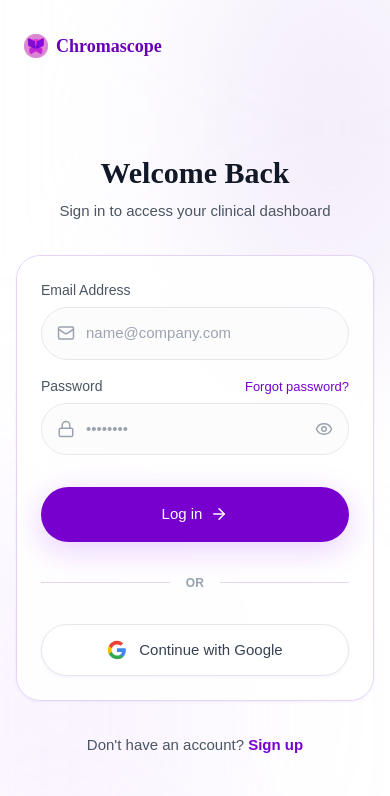
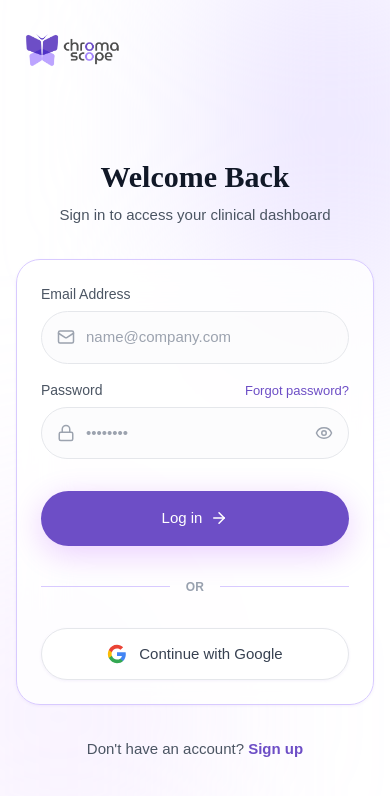
Before and after one commit to cinedalida/Chromascope, a React (Vite) app in the folder frontend/: page /auth in a window 390 px wide. Shown: the top 796 px of the page. Built offline with nearby package versions, Linux system fonts and the light colour scheme; no server answers; a web font is replaced by a local one.

Commit message:
feat(ui): redesign login page brand panel
New brand panel, mobile logo and hidden scrollbars.

```diff
--- a/frontend/src/pages/AuthPage.jsx
+++ b/frontend/src/pages/AuthPage.jsx
@@ -1,7 +1,7 @@
 import { useState } from "react";
 import { useNavigate } from "react-router-dom";
 import { ArrowRight, Mail, Lock, User, AlertCircle, Eye, EyeOff, Loader2 } from "lucide-react";
-import { motion, AnimatePresence } from "framer-motion";
+import { motion, AnimatePresence, useReducedMotion } from "framer-motion";
 import { auth, db } from "../firebase";
 import {
   signInWithEmailAndPassword,
@@ -10,8 +10,12 @@ import {
   GoogleAuthProvider
 } from "firebase/auth";
 import { doc, setDoc } from "firebase/firestore";
+import splashFrame1 from "../assets/splash-animation/splash-animation-1.jpg";
+import chroText from "../assets/logos/chro-text.svg";
+import chroNavLogo from "../assets/logos/chro-nav-logo.png";
 
 export function AuthPage() {
+  const prefersReducedMotion = useReducedMotion();
   const navigate = useNavigate();
   const [isLogin, setIsLogin] = useState(true);
   const [isLoading, setIsLoading] = useState(false);
@@ -147,7 +151,7 @@ export function AuthPage() {
   };
 
   return (
-    <main className="fixed inset-0 z-50 m-0 flex h-screen w-screen overflow-hidden bg-[#FAF4FF] p-0 font-body [-webkit-tap-highlight-color:transparent]">
+    <main className="fixed inset-0 z-50 m-0 flex h-screen w-screen overflow-hidden bg-primary-lightest p-0 font-body [-webkit-tap-highlight-color:transparent]">
       <AnimatePresence>
         {(isLoading || authError) && (
           <motion.div
@@ -172,15 +176,15 @@ export function AuthPage() {
                   <button
                     type="button"
                     onClick={dismissAuthError}
-                    className="w-full rounded-2xl bg-[#7700CF] py-3 font-medium text-white transition-colors hover:bg-[#5C00A3] focus:outline-none"
+                    className="w-full rounded-2xl bg-primary py-3 font-medium text-white transition-colors hover:bg-primary-dark focus:outline-none"
                   >
                     Try again
                   </button>
                 </>
               ) : (
                 <>
-                  <div className="mx-auto mb-4 flex h-14 w-14 items-center justify-center rounded-full bg-[#F3E8FF]">
-                    <Loader2 size={28} className="animate-spin text-[#7700CF]" />
+                  <div className="mx-auto mb-4 flex h-14 w-14 items-center justify-center rounded-full bg-primary-lighter">
+                    <Loader2 size={28} className="animate-spin text-primary" />
                   </div>
                   <p className="text-[15px] font-medium text-[#1F2937]">
                     {authAction === "google"
@@ -199,11 +203,22 @@ export function AuthPage() {
       {/* Left Side - Soft Beauty Brand Visual */}
       <div
         className="relative hidden overflow-hidden lg:flex lg:flex-1"
-        style={{ background: "linear-gradient(135deg, #5A009D 0%, #9D4EDD 100%)" }}
+        style={{
+          background:
+            "linear-gradient(135deg, var(--color-primary-darker) 0%, var(--color-primary) 55%, var(--color-secondary) 100%)",
+        }}
       >
-        <div className="absolute inset-0 flex items-end justify-center">
-          <img src="/src/assets/logos/chro-glass-white.png" alt="Chromascope Logo" className="h-auto w-[85%] object-contain opacity-20 mix-blend-overlay" />
-        </div>
+        {/* Butterfly texture multiplied into the gradient, with a light scrim; the brand band below carries the contrast for the copy. */}
+        <img
+          src={splashFrame1}
+          alt=""
+          aria-hidden="true"
+          className="pointer-events-none absolute inset-0 h-full w-full object-cover opacity-50 mix-blend-multiply"
+        />
+        <div
+          aria-hidden="true"
+          className="pointer-events-none absolute inset-0 bg-gradient-to-b from-transparent to-primary-darker/20"
+        />
 
         <motion.div
           animate={{ opacity: [0.15, 0.25, 0.15] }}
@@ -214,36 +229,49 @@ export function AuthPage() {
         <motion.div
           animate={{ opacity: [0.2, 0.35, 0.2] }}
           transition={{ duration: 18, repeat: Infinity, ease: "easeInOut", delay: 2 }}
-          className="absolute -bottom-[10%] right-[10%] rounded-full bg-[#E0AAFF] blur-[100px]"
+          className="absolute -bottom-[10%] right-[10%] rounded-full bg-primary-light blur-[100px]"
           style={{ width: "500px", height: "500px" }}
         />
 
-        <div className="relative z-10 flex h-full w-full flex-col px-10 py-12">
-          <div className="flex flex-1 items-center justify-center">
-            <div className="flex max-w-lg flex-col items-center space-y-6">
-              <img src="/src/assets/logos/chro-round-icon.png" alt="Chromascope Icon" className="h-24 w-24 opacity-95 drop-shadow-2xl" />
-              <h2 className="text-center font-heading text-5xl font-bold tracking-tight text-white drop-shadow-sm">Chromascope</h2>
-              <p className="text-center text-lg leading-relaxed text-white/90">Experience clinical-grade skin analysis powered by advanced color science and personalized AI-driven beauty insights.</p>
-            </div>
-          </div>
+        {/* Brand band across the bottom: white wordmark left, tagline right. Slides up on load. */}
+        <div className="relative z-10 flex h-full w-full flex-col justify-end">
+          <motion.div
+            initial={prefersReducedMotion ? false : { y: "100%", opacity: 0 }}
+            animate={{ y: 0, opacity: 1 }}
+            transition={{ duration: 0.7, ease: [0.22, 1, 0.36, 1], delay: 0.1 }}
+            className="flex items-center gap-8 bg-primary-darker/90 px-10 py-10 backdrop-blur-sm"
+          >
+            <h2 className="w-56 shrink-0">
+              <img
+                src={chroText}
+                alt="Chromascope"
+                className="block h-auto w-full [filter:brightness(0)_invert(1)]"
+              />
+            </h2>
+            <p className="max-w-[22rem] text-left text-lg leading-relaxed text-white">
+              Experience clinical-grade skin analysis powered by advanced color science and personalized AI-driven beauty insights.
+            </p>
+          </motion.div>
         </div>
       </div>
 
       {/* Right Side - Form */}
-      <div className="relative flex flex-1 flex-col overflow-y-auto bg-white">
-
-        <div className="absolute top-[-10%] right-[-10%] w-[50%] h-[50%] rounded-full bg-[#E5D5F5]/60 blur-[100px] pointer-events-none" />
+      {/* Outer layer clips the off-edge blur blobs (no horizontal scroll); the inner layer scrolls
+          vertically only when the form is taller than the screen, with the scrollbar hidden. */}
+      <div className="relative flex-1 overflow-hidden bg-white">
+        <div className="absolute top-[-10%] right-[-10%] w-[50%] h-[50%] rounded-full bg-secondary-light/60 blur-[100px] pointer-events-none" />
         <div className="absolute bottom-[-10%] left-[-10%] w-[50%] h-[50%] rounded-full bg-[#DBB7FF]/30 blur-[120px] pointer-events-none" />
 
-        <div className="relative z-10 flex items-center gap-2 px-6 pb-2 pt-8 font-heading text-lg font-bold text-[#6800B8] lg:hidden">
-          <img src="/src/assets/logos/chro-round-icon.png" alt="Logo" className="h-6 w-6" style={{ filter: "invert(17%) sepia(90%) saturate(4529%) hue-rotate(272deg) brightness(81%) contrast(115%)" }} />
-          Chromascope
+        <div className="absolute inset-0 flex flex-col overflow-y-auto overflow-x-hidden [scrollbar-width:none] [&::-webkit-scrollbar]:hidden">
+
+        <div className="relative z-10 flex items-center px-6 pb-2 pt-8 lg:hidden">
+          <img src={chroNavLogo} alt="Chromascope" className="h-9 w-auto" />
         </div>
 
         <div className="relative z-10 flex w-full flex-1 flex-col items-center justify-center px-4 py-8 sm:px-8 sm:py-10 lg:p-12">
           <div className="mx-auto w-full max-w-[440px]">
             <header className="mb-8 text-center">
-              <h2 className="font-heading text-3xl font-bold text-[#111827]">
+              <h2 className="font-heading text-3xl font-semibold text-[#111827]">
                 {isLogin ? "Welcome Back" : "Join Chromascope"}
               </h2>
               <p className="mt-2 text-[15px] text-[#4B5563]">
@@ -253,7 +281,7 @@ export function AuthPage() {
 
             <motion.div
               layout
-              className="rounded-[24px] border border-[#E5D5F5] bg-white/80 p-6 shadow-sm backdrop-blur-xl sm:p-8 lg:p-10"
+              className="rounded-[24px] border border-secondary-light bg-white/80 p-6 shadow-sm backdrop-blur-xl sm:p-8 lg:p-10"
             >
               <form onSubmit={handleSubmit} noValidate>
                 <AnimatePresence initial={false}>
@@ -277,7 +305,7 @@ export function AuthPage() {
                             name="name"
                             value={formData.name}
                             onChange={handleChange}
-                            className={`w-full rounded-2xl border ${errors.name ? 'border-rose-400 bg-rose-50' : 'border-gray-200 bg-gray-50/50'} py-3.5 pl-11 pr-4 text-[15px] text-[#1F2937] placeholder:text-[#9CA3AF] outline-none transition-all focus:border-[#7700CF] focus:bg-white focus:ring-4 focus:ring-[#7700CF]/10`}
+                            className={`w-full rounded-2xl border ${errors.name ? 'border-rose-400 bg-rose-50' : 'border-gray-200 bg-gray-50/50'} py-3.5 pl-11 pr-4 text-[15px] text-[#1F2937] placeholder:text-[#9CA3AF] outline-none transition-all focus:border-primary focus:bg-white focus:ring-4 focus:ring-primary/10`}
                             placeholder="Jane Doe"
                           />
                         </div>
@@ -298,7 +326,7 @@ export function AuthPage() {
                       name="email"
                       value={formData.email}
                       onChange={handleChange}
-                      className={`w-full rounded-2xl border ${errors.email ? 'border-rose-400 bg-rose-50' : 'border-gray-200 bg-gray-50/50'} py-3.5 pl-11 pr-4 text-[15px] text-[#1F2937] placeholder:text-[#9CA3AF] outline-none transition-all focus:border-[#7700CF] focus:bg-white focus:ring-4 focus:ring-[#7700CF]/10`}
+                      className={`w-full rounded-2xl border ${errors.email ? 'border-rose-400 bg-rose-50' : 'border-gray-200 bg-gray-50/50'} py-3.5 pl-11 pr-4 text-[15px] text-[#1F2937] placeholder:text-[#9CA3AF] outline-none transition-all focus:border-primary focus:bg-white focus:ring-4 focus:ring-primary/10`}
                       placeholder="name@company.com"
                     />
                   </div>
@@ -311,7 +339,7 @@ export function AuthPage() {
                     {isLogin && (
                       <button
                         type="button"
-                        className="font-medium text-[13px] text-[#7700CF] transition-colors hover:text-[#4A0082] focus:outline-none"
+                        className="font-medium text-[13px] text-primary transition-colors hover:text-[#4A0082] focus:outline-none"
                       >
                         Forgot password?
                       </button>
@@ -326,7 +354,7 @@ export function AuthPage() {
                       name="password"
                       value={formData.password}
                       onChange={handleChange}
-                      className={`w-full rounded-2xl border ${errors.password ? 'border-rose-400 bg-rose-50' : 'border-gray-200 bg-gray-50/50'} py-3.5 pl-11 pr-12 font-medium ${!showPassword && formData.password ? 'tracking-widest' : 'tracking-normal'} text-[15px] text-[#1F2937] placeholder:text-[#9CA3AF] placeholder:tracking-normal outline-none transition-all focus:border-[#7700CF] focus:bg-white focus:ring-4 focus:ring-[#7700CF]/10`}
+                      className={`w-full rounded-2xl border ${errors.password ? 'border-rose-400 bg-rose-50' : 'border-gray-200 bg-gray-50/50'} py-3.5 pl-11 pr-12 font-medium ${!showPassword && formData.password ? 'tracking-widest' : 'tracking-normal'} text-[15px] text-[#1F2937] placeholder:text-[#9CA3AF] placeholder:tracking-normal outline-none transition-all focus:border-primary focus:bg-white focus:ring-4 focus:ring-primary/10`}
                       placeholder="••••••••"
                     />
                     <button
@@ -361,7 +389,7 @@ export function AuthPage() {
                             name="confirmPassword"
                             value={formData.confirmPassword}
                             onChange={handleChange}
-                            className={`w-full rounded-2xl border ${errors.confirmPassword ? 'border-rose-400 bg-rose-50' : 'border-gray-200 bg-gray-50/50'} py-3.5 pl-11 pr-12 font-medium ${!showConfirmPassword && formData.confirmPassword ? 'tracking-widest' : 'tracking-normal'} text-[15px] text-[#1F2937] placeholder:text-[#9CA3AF] placeholder:tracking-normal outline-none transition-all focus:border-[#7700CF] focus:bg-white focus:ring-4 focus:ring-[#7700CF]/10`}
+                            className={`w-full rounded-2xl border ${errors.confirmPassword ? 'border-rose-400 bg-rose-50' : 'border-gray-200 bg-gray-50/50'} py-3.5 pl-11 pr-12 font-medium ${!showConfirmPassword && formData.confirmPassword ? 'tracking-widest' : 'tracking-normal'} text-[15px] text-[#1F2937] placeholder:text-[#9CA3AF] placeholder:tracking-normal outline-none transition-all focus:border-primary focus:bg-white focus:ring-4 focus:ring-primary/10`}
                             placeholder="••••••••"
                           />
                           <button
@@ -381,7 +409,7 @@ export function AuthPage() {
                 <button
                   type="submit"
                   disabled={isLoading}
-                  className="mt-4 flex w-full items-center justify-center gap-2 rounded-2xl bg-[#7700CF] py-4 font-medium text-[15px] text-white shadow-lg shadow-purple-600/20 transition-all hover:bg-[#5C00A3] hover:shadow-purple-600/30 active:scale-[0.98] disabled:opacity-70 focus:outline-none"
+                  className="mt-4 flex w-full items-center justify-center gap-2 rounded-2xl bg-primary py-4 font-medium text-[15px] text-white shadow-lg shadow-purple-600/20 transition-all hover:bg-primary-dark hover:shadow-purple-600/30 active:scale-[0.98] disabled:opacity-70 focus:outline-none"
                 >
                   {isLogin ? "Log in" : "Create Account"}
                   <ArrowRight size={18} />
@@ -389,9 +417,9 @@ export function AuthPage() {
               </form>
 
               <div className="my-8 flex items-center gap-4">
-                <div className="h-px flex-1 bg-[#E5D5F5]" />
+                <div className="h-px flex-1 bg-secondary-light" />
                 <span className="font-semibold uppercase tracking-wide text-[12px] text-gray-400">Or</span>
-                <div className="h-px flex-1 bg-[#E5D5F5]" />
+                <div className="h-px flex-1 bg-secondary-light" />
               </div>
 
               <button
@@ -409,13 +437,14 @@ export function AuthPage() {
               {isLogin ? "Don't have an account? " : "Already have an account? "}
               <button
                 onClick={toggleAuthMode}
-                className="font-semibold text-[#7700CF] transition-colors hover:text-[#4A0082] hover:underline focus:outline-none"
+                className="font-semibold text-primary transition-colors hover:text-[#4A0082] hover:underline focus:outline-none"
               >
                 {isLogin ? "Sign up" : "Log in"}
               </button>
             </p>
           </div>
         </div>
+        </div>
       </div>
     </main>
   );
```
